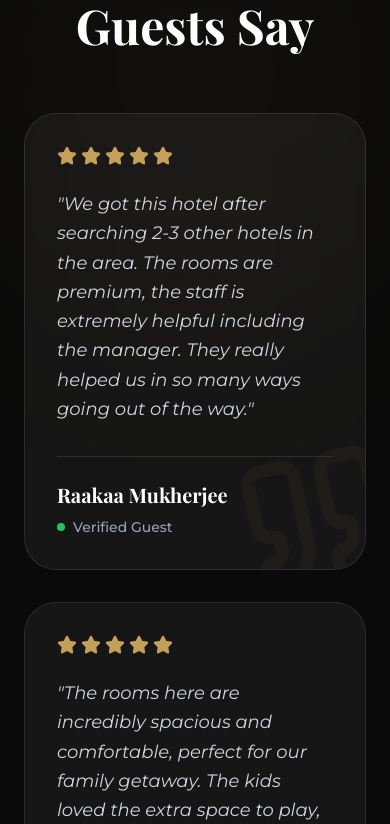
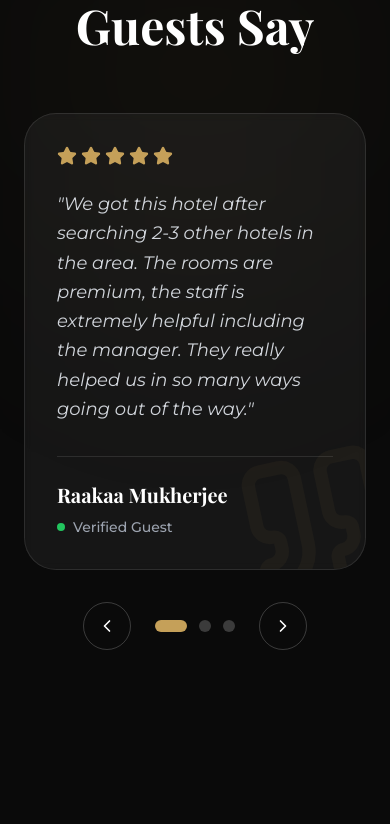
Before and after one commit to yashx420/orbit-hospitality, a React (Vite) app: page / in a window 390 px wide. Shown: the part 5160-5984 px from the top of the page. Built offline with nearby package versions, Linux system fonts and the light colour scheme; a web font is replaced by a local one.

Commit message:
Add mobile carousel with arrows for testimonials section

```diff
--- a/src/components/sections/Testimonials.tsx
+++ b/src/components/sections/Testimonials.tsx
@@ -1,5 +1,6 @@
-import { motion } from "framer-motion";
-import { Star, Quote } from "lucide-react";
+import { useState } from "react";
+import { motion, AnimatePresence } from "framer-motion";
+import { Star, Quote, ChevronLeft, ChevronRight } from "lucide-react";
 
 const reviews = [
   {
@@ -19,7 +20,56 @@ const reviews = [
   },
 ];
 
+const ReviewCard = ({
+  review,
+  idx,
+}: {
+  review: (typeof reviews)[0];
+  idx: number;
+}) => (
+  <motion.div
+    key={idx}
+    initial={{ opacity: 0, y: 30 }}
+    whileInView={{ opacity: 1, y: 0 }}
+    viewport={{ once: true }}
+    transition={{ delay: idx * 0.1 }}
+    className="bg-white/5 backdrop-blur-sm border border-white/10 p-8 md:p-10 rounded-[2rem] flex flex-col justify-between hover:border-orbit-gold/40 transition-colors group relative overflow-hidden h-full"
+  >
+    <Quote className="absolute -bottom-8 -right-8 w-40 h-40 text-orbit-gold/5 group-hover:text-orbit-gold/10 transition-colors -rotate-12" />
+
+    <div className="relative z-10">
+      <div className="flex items-center gap-1 mb-6">
+        {[...Array(review.rating)].map((_, i) => (
+          <Star key={i} className="w-5 h-5 fill-orbit-gold text-orbit-gold" />
+        ))}
+      </div>
+
+      <p className="text-gray-300 text-lg leading-relaxed italic mb-8">
+        "{review.text}"
+      </p>
+    </div>
+
+    <div className="relative z-10 mt-auto pt-6 border-t border-white/10">
+      <p className="font-serif font-bold text-xl text-white">{review.name}</p>
+      <div className="flex items-center gap-2 mt-2 text-sm text-gray-400 font-medium">
+        <span className="w-2 h-2 rounded-full bg-green-500" />
+        Verified Guest
+      </div>
+    </div>
+  </motion.div>
+);
+
 const Testimonials = () => {
+  const [currentReview, setCurrentReview] = useState(0);
+
+  const handlePrev = () => {
+    setCurrentReview((prev) => (prev === 0 ? reviews.length - 1 : prev - 1));
+  };
+
+  const handleNext = () => {
+    setCurrentReview((prev) => (prev + 1) % reviews.length);
+  };
+
   return (
     <section className="bg-orbit-dark py-24 relative overflow-hidden text-white font-sans border-t border-orbit-gold/10">
       <div className="absolute top-0 left-1/2 -translate-x-1/2 w-3/4 h-[500px] bg-orbit-gold/5 blur-[120px] rounded-full pointer-events-none" />
@@ -39,44 +89,64 @@ const Testimonials = () => {
           </h2>
         </motion.div>
 
-        <div className="grid grid-cols-1 md:grid-cols-3 gap-8 items-stretch">
+        {/* Desktop: 3-column grid */}
+        <div className="hidden md:grid md:grid-cols-3 gap-8 items-stretch">
           {reviews.map((review, idx) => (
-            <motion.div
-              key={idx}
-              initial={{ opacity: 0, y: 30 }}
-              whileInView={{ opacity: 1, y: 0 }}
-              viewport={{ once: true }}
-              transition={{ delay: idx * 0.1 }}
-              className="bg-white/5 backdrop-blur-sm border border-white/10 p-8 md:p-10 rounded-[2rem] flex flex-col justify-between hover:border-orbit-gold/40 transition-colors group relative overflow-hidden"
+            <ReviewCard key={idx} review={review} idx={idx} />
+          ))}
+        </div>
+
+        {/* Mobile: Single card carousel with arrows */}
+        <div className="md:hidden">
+          <div className="relative min-h-[380px]">
+            <AnimatePresence mode="wait">
+              <motion.div
+                key={currentReview}
+                initial={{ opacity: 0, x: 60 }}
+                animate={{ opacity: 1, x: 0 }}
+                exit={{ opacity: 0, x: -60 }}
+                transition={{ duration: 0.3, ease: "easeInOut" }}
+                className="w-full"
+              >
+                <ReviewCard review={reviews[currentReview]} idx={0} />
+              </motion.div>
+            </AnimatePresence>
+          </div>
+
+          {/* Navigation controls */}
+          <div className="flex items-center justify-center gap-6 mt-8">
+            <button
+              onClick={handlePrev}
+              className="w-12 h-12 rounded-full border border-white/20 flex items-center justify-center text-white hover:bg-white hover:text-orbit-dark transition-all active:scale-90"
+              aria-label="Previous review"
             >
-              <Quote className="absolute -bottom-8 -right-8 w-40 h-40 text-orbit-gold/5 group-hover:text-orbit-gold/10 transition-colors -rotate-12" />
+              <ChevronLeft className="w-5 h-5" />
+            </button>
 
-              <div className="relative z-10">
-                <div className="flex items-center gap-1 mb-6">
-                  {[...Array(review.rating)].map((_, i) => (
-                    <Star
-                      key={i}
-                      className="w-5 h-5 fill-orbit-gold text-orbit-gold"
-                    />
-                  ))}
-                </div>
+            {/* Dots */}
+            <div className="flex items-center gap-3">
+              {reviews.map((_, idx) => (
+                <button
+                  key={idx}
+                  onClick={() => setCurrentReview(idx)}
+                  className={`rounded-full transition-all duration-300 ${
+                    idx === currentReview
+                      ? "w-8 h-3 bg-orbit-gold"
+                      : "w-3 h-3 bg-white/20 hover:bg-white/40"
+                  }`}
+                  aria-label={`Go to review ${idx + 1}`}
+                />
+              ))}
+            </div>
 
-                <p className="text-gray-300 text-lg leading-relaxed italic mb-8">
-                  "{review.text}"
-                </p>
-              </div>
-
-              <div className="relative z-10 mt-auto pt-6 border-t border-white/10">
-                <p className="font-serif font-bold text-xl text-white">
-                  {review.name}
-                </p>
-                <div className="flex items-center gap-2 mt-2 text-sm text-gray-400 font-medium">
-                  <span className="w-2 h-2 rounded-full bg-green-500" />
-                  Verified Guest
-                </div>
-              </div>
-            </motion.div>
-          ))}
+            <button
+              onClick={handleNext}
+              className="w-12 h-12 rounded-full border border-white/20 flex items-center justify-center text-white hover:bg-white hover:text-orbit-dark transition-all active:scale-90"
+              aria-label="Next review"
+            >
+              <ChevronRight className="w-5 h-5" />
+            </button>
+          </div>
         </div>
       </div>
     </section>
```
